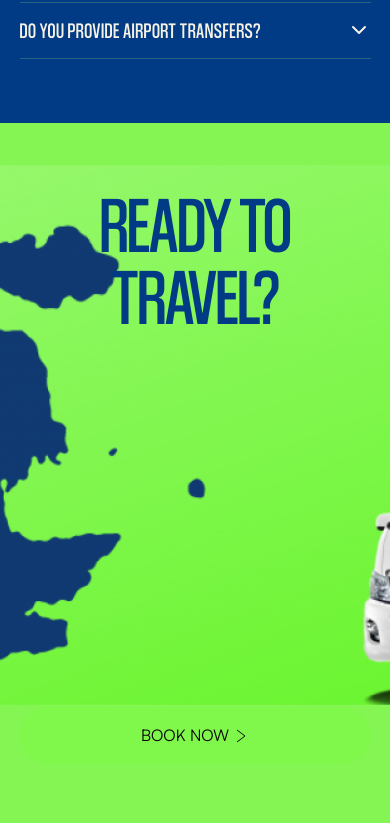
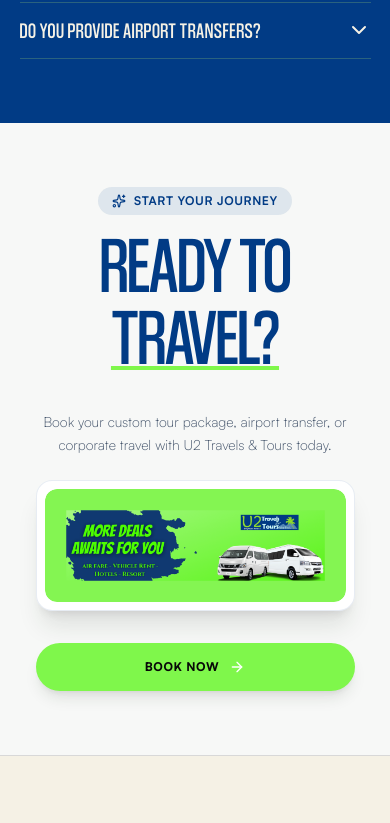
Before and after one commit to codebase-zennai/u2-dev, a Next.js app: page / in a window 390 px wide. Shown: the part 6199-7022 px from the top of the page. Built offline with nearby package versions, Linux system fonts and the light colour scheme; no server answers; the database is empty; a web font is replaced by a local one.

Commit message:
CTA fixed

```diff
--- a/components/about/AboutHeroSection.jsx
+++ b/components/about/AboutHeroSection.jsx
@@ -9,7 +9,7 @@
     return () => clearTimeout(timer);
   }, []);
   return (
-    <section className="section is-about-hero">
+    <section className="section is-about-hero mt-10">
       <div className="container-large">
         <div className="about-hero_wrap">
           <div className="about-hero_title-wrapper">
--- a/components/home/BottomCTASection.jsx
+++ b/components/home/BottomCTASection.jsx
@@ -2,92 +2,50 @@
 
 import Image from "next/image";
 import Link from "next/link";
-import { useEffect, useRef, useState } from "react";
+import { ArrowRight, Calendar, Sparkles } from "lucide-react";
 
 export default function BottomCTASection() {
-  const sectionRef = useRef(null);
-  const [scrollProgress, setScrollProgress] = useState(0);
+  return (
+    <section className="section is-bottom-cta relative py-12 sm:py-16 md:py-20 bg-slate-50/80">
+      <div className="container-large max-w-6xl mx-auto px-4 sm:px-6">
+        <div className="bottom-cta_wrap flex flex-col items-center text-center space-y-6 sm:space-y-8">
 
-  useEffect(() => {
-    const handleScroll = () => {
-      if (!sectionRef.current) return;
+          {/* Header Section */}
+          <div className="max-w-2xl mx-auto space-y-3">
+            <span className="inline-flex items-center gap-2 px-3.5 py-1.5 rounded-full bg-[#013b85]/10 text-[#013b85] text-xs font-bold uppercase tracking-wider">
+              <Sparkles className="w-3.5 h-3.5 text-[#013b85]" />
+              Start Your Journey
+            </span>
+            <h2 className="heading-style-h1 text-3xl sm:text-5xl md:text-6xl font-extrabold text-[#013b85] tracking-tight leading-tight">
+              Ready to <span className="text-[#013b85] underline decoration-[#7ff74b] decoration-4">Travel?</span>
+            </h2>
+            <p className="text-slate-600 pt-10 text-sm sm:text-base md:text-lg max-w-xl mx-auto font-light leading-relaxed">
+              Book your custom tour package, airport transfer, or corporate travel with U2 Travels &amp; Tours today.
+            </p>
+          </div>
 
-      const rect = sectionRef.current.getBoundingClientRect();
-      const windowHeight = window.innerHeight;
-
-      // Calculate scroll progress - starts when section enters viewport
-      // Progress goes from 0 to 1 as we scroll through the section
-      const sectionTop = rect.top;
-      const triggerPoint = windowHeight * 0.8;
-
-      if (sectionTop < triggerPoint) {
-        const scrolled = triggerPoint - sectionTop;
-        const maxScroll = windowHeight * 0.8;
-        const progress = Math.min(1, scrolled / maxScroll);
-        setScrollProgress(progress);
-      } else {
-        setScrollProgress(0);
-      }
-    };
-
-    window.addEventListener("scroll", handleScroll, { passive: true });
-    handleScroll();
-    return () => window.removeEventListener("scroll", handleScroll);
-  }, []);
-
-  // INVERSE of hero animation:
-  // Image starts LARGE (filling the section) and SHRINKS to normal size on scroll
-  // Initial scale: 1.15 (fills the section edge-to-edge)
-  // Final scale: 0.85 (shows the image at proper size with rounded corners)
-  const imageScale = 1.8 - scrollProgress * 0.75; // 1.15 -> 0.85
-
-  // Border radius INCREASES as we scroll (opposite of hero)
-  const borderRadius = scrollProgress * 50; // 0px -> 50px
-
-  return (
-    <section className="section is-bottom-cta" ref={sectionRef}>
-      <div className="container-large">
-        <div className="bottom-cta_wrap">
-          <div className="max-width-700">
-            <h2 className="heading-style-h1">
-              <span className="is-word is-1">Ready</span>{" "}
-              <span className="is-word is-2">to</span>
-              <br />
-              <span className="is-word is-3">Travel?</span>
-            </h2>
-          </div>
-          <div
-            className="bottom-cta_box"
-            style={{
-              transform: `scale(${imageScale})`,
-              borderRadius: `${borderRadius}px`,
-              overflow: "hidden",
-            }}
-          >
-            <div className="video_bg">
-              <div className="video_bg_overlay"></div>
-              <Image
+          {/* Clean White Poster Card - 100% visible, natural aspect ratio, NO black bars */}
+          <div className="w-full max-w-4xl mx-auto bg-white border border-slate-200/80 rounded-2xl md:rounded-3xl p-2 sm:p-3 shadow-xl hover:shadow-2xl transition-shadow duration-300">
+            <div className="w-full relative overflow-hidden rounded-xl md:rounded-2xl">
+              <img
                 src="/images/backgrounds/bg-cta-3.png"
-                alt="Tennis player"
-                fill
-                className="img-cover"
-                sizes="90vw"
-                priority
+                alt="U2 Travels Special Promotional Tour Package Poster"
+                className="w-full h-auto block rounded-xl md:rounded-2xl"
               />
             </div>
           </div>
-          <div className="max-width-full">
-            <Link href="/contact" className="button is-secondary">
-              <p>Book Now</p>
-              <Image
-                src="/icons/icon-arrow-light.svg"
-                alt="Arrow"
-                width={16}
-                height={16}
-                className="icon-16"
-              />
+
+          {/* CTA Button */}
+          <div className="flex items-center justify-center pt-2 w-full max-w-xs mx-auto">
+            <Link
+              href="/contact"
+              className="w-full inline-flex items-center justify-center gap-2.5 px-9 py-4 bg-[#7ff74b] hover:bg-[#6ee23d] text-white font-extrabold text-xs sm:text-sm uppercase tracking-wider rounded-full shadow-lg hover:shadow-xl transition-all duration-300 transform hover:-translate-y-0.5 cursor-pointer !no-underline"
+            >
+              <span>Book Now</span>
+              <ArrowRight className="w-4 h-4 text-white" />
             </Link>
           </div>
+
         </div>
       </div>
     </section>
```
